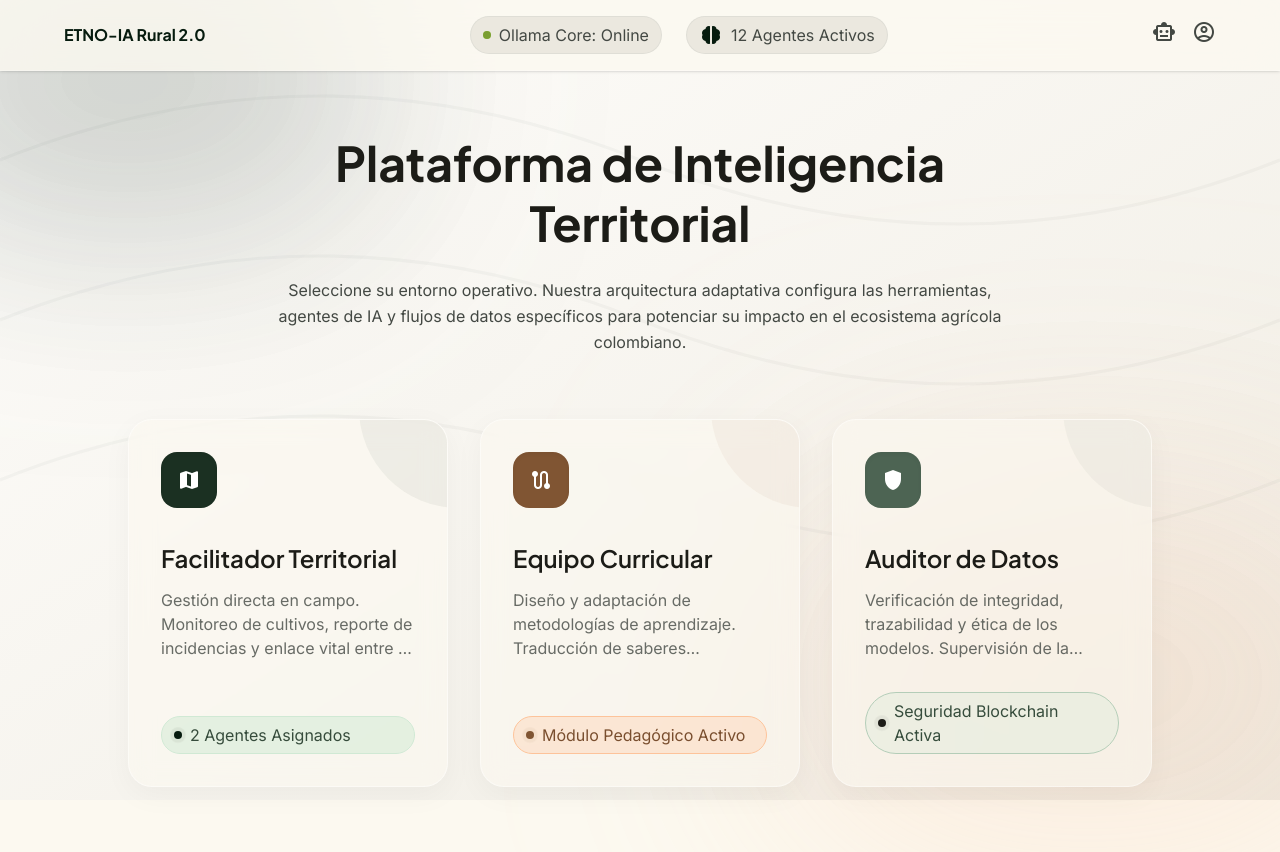
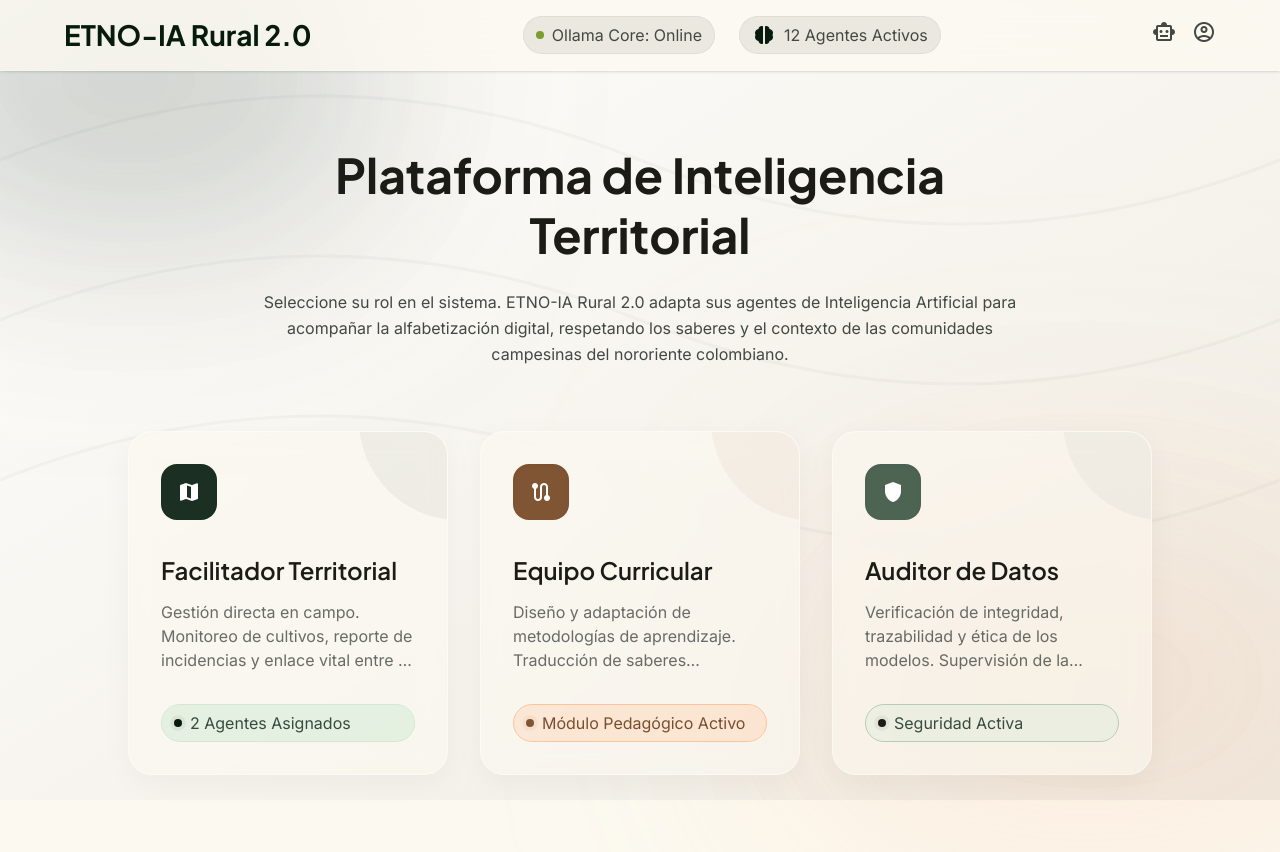
Before and after one commit to AngelPortilla1/Fronted-Arquitectura-Multiagentes-Etno-ia, a React (Vite) app: page / in a window 1280 px wide. Shown: the top 852 px of the page. Built offline with nearby package versions, Linux system fonts and the light colour scheme.

Commit message:
feat: update text in P0_Home and add new font size settings in tailwind

```diff
--- a/src/pages/P0_Home.jsx
+++ b/src/pages/P0_Home.jsx
@@ -10,7 +10,7 @@ export default function P0_Home() {
           Plataforma de Inteligencia Territorial
         </h1>
         <p className="font-body-lg text-body-lg text-on-surface-variant leading-relaxed">
-          Seleccione su entorno operativo. Nuestra arquitectura adaptativa configura las herramientas, agentes de IA y flujos de datos específicos para potenciar su impacto en el ecosistema agrícola colombiano.
+          Seleccione su rol en el sistema. ETNO-IA Rural 2.0 adapta sus agentes de Inteligencia Artificial para acompañar la alfabetización digital, respetando los saberes y el contexto de las comunidades campesinas del nororiente colombiano.
         </p>
       </div>
 
@@ -82,7 +82,7 @@ export default function P0_Home() {
               <span className="animate-ping absolute inline-flex h-full w-full rounded-full bg-on-surface opacity-75"></span>
               <span className="relative inline-flex rounded-full h-2 w-2 bg-on-surface"></span>
             </div>
-            <span className="font-label-md text-label-md text-on-primary-fixed-variant">Seguridad Blockchain Activa</span>
+            <span className="font-label-md text-label-md text-on-primary-fixed-variant">Seguridad Activa</span>
           </div>
         </Link>
 
--- a/tailwind.config.js
+++ b/tailwind.config.js
@@ -78,7 +78,17 @@ export default {
         "margin-desktop": "64px",
         "gutter": "24px",
         "unit": "8px"
-      }
+      },
+      fontSize: {
+    "headline-md": ["1.75rem", {
+      lineHeight: "2.25rem",
+      fontWeight: "700",
+    }],
+    "headline-lg": ["2.5rem", {
+      lineHeight: "3rem",
+      fontWeight: "700",
+    }],
+  },
     },
   },
   plugins: [],
```
